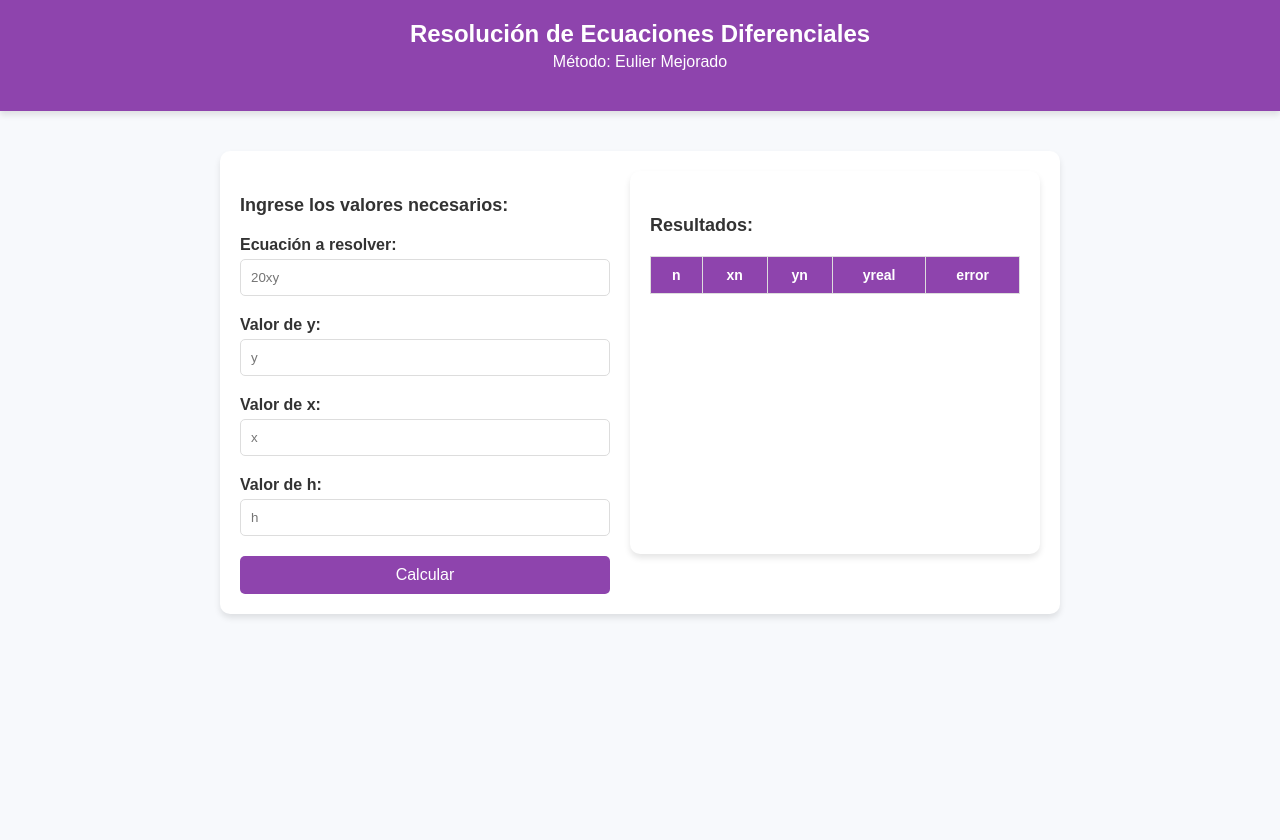
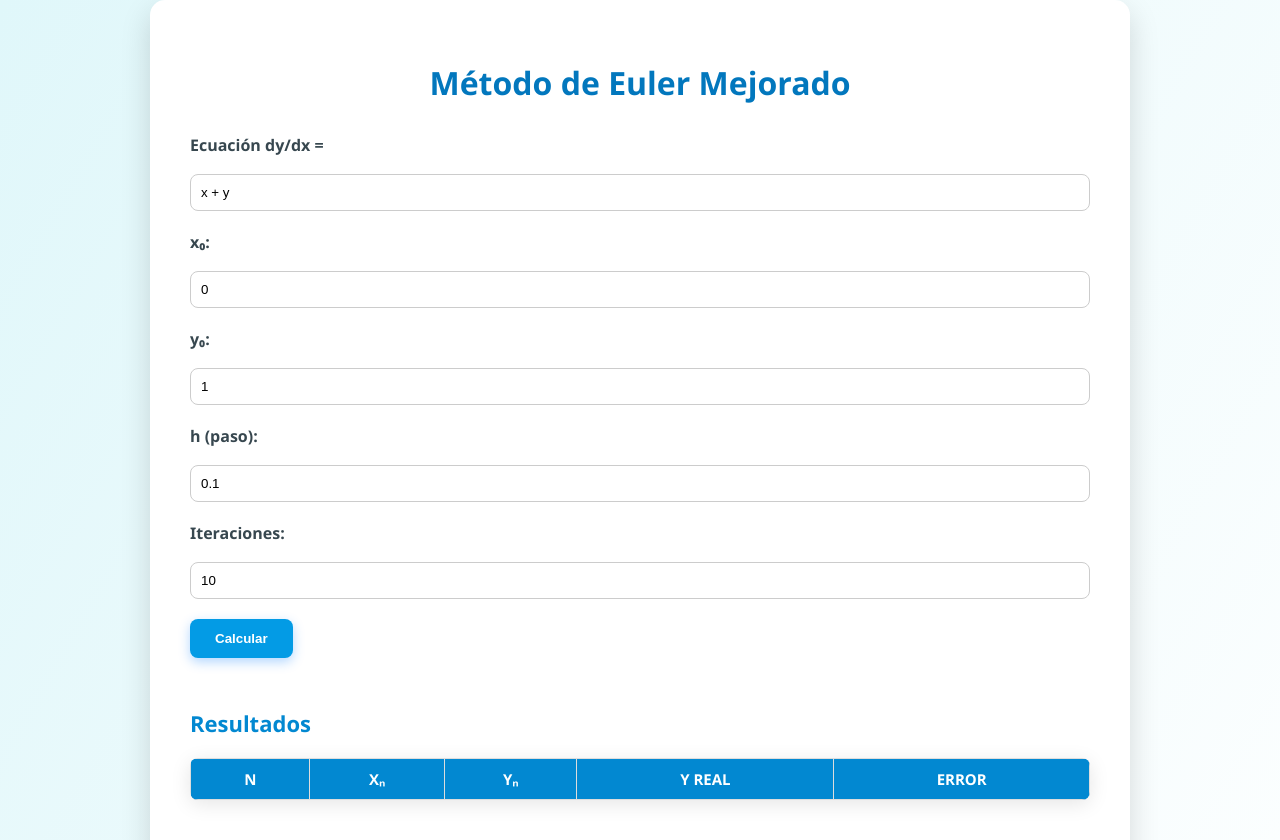
Before and after one commit to Gatito027/EulierMejorado, a Flask app: page / in a window 1280 px wide. Shown: the top 840 px of the page. Before the commit the page ends 618 px from the top, so only its background shows below. Run offline with Flask 3, Linux system fonts and the light colour scheme; lists and menus that the app fills with data are empty.

Commit message:
Calculo de y error

```diff
--- a/app.py
+++ b/app.py
@@ -1,25 +1,29 @@
 from flask import Flask, render_template, request, jsonify
+from controllers.euler_controller import metodo_euler_mejorado, euler_mejorado, datos_grafica
 
 app = Flask(__name__)
 
 @app.route("/")
-def home():
-    return render_template("views/index.html")
+def index():
+    return render_template("index.html")
 
 @app.route("/calcular", methods=["POST"])
 def calcular():
-    # Obtener datos enviados en el cuerpo de la solicitud
-    datos = request.get_json()
-    ecuacion = datos.get("Ecuacion")
-    print(datos)
-    jsonres= {"n":"0","xn":"1","yn":"1","yreal":"1","error":"0"},{"n":"1","xn":"1","yn":"1","yreal":"1","error":"0"},{"n":"2","xn":"1","yn":"1","yreal":"1","error":"0"}
-    # Validar que los datos existan
-    if not datos:
-        return jsonify({"error": "No se enviaron parámetros"}), 400
-    return jsonify(jsonres)
+    data = request.json
+    ecuacion = data["ecuacion"]
+    x0 = float(data["x0"])
+    y0 = float(data["y0"])
+    h = float(data["h"])
+    n = int(data["n"])
 
+    resultados = metodo_euler_mejorado(ecuacion, x0, y0, h, n)
+    x_vals, y_aprox, y_exact, errores = euler_mejorado(x0, y0, h, n)
+    datos = datos_grafica(x_vals, y_aprox, y_exact)
 
-
+    return jsonify({
+        "tabla": resultados,
+        "grafica": datos
+    })
 
 if __name__ == "__main__":
     app.run(debug=True)
--- a/static/js/scripts.js
+++ b/static/js/scripts.js
@@ -1,43 +1,69 @@
-document.getElementById("form-calcular").addEventListener("submit", async function(event) {
-    event.preventDefault();
+document.getElementById("formulario").addEventListener("submit", function(e) {
+    e.preventDefault();
 
-    const formData = new FormData(this);
-    const data = {
-        Ecuacion: formData.get("Ecuacion"),
-        valorY: formData.get("valorY"),
-        valorX: formData.get("valorX"),
-        valorH: formData.get("valorH"),
-    };
+    const ecuacion = document.getElementById("ecuacion").value;
+    const x0 = parseFloat(document.getElementById("x0").value);
+    const y0 = parseFloat(document.getElementById("y0").value);
+    const h = parseFloat(document.getElementById("h").value);
+    const n = parseInt(document.getElementById("n").value);
 
-    try {
-        const response = await fetch("/calcular", {
-            method: "POST",
-            headers: {
-                "Content-Type": "application/json",
-            },
-            body: JSON.stringify(data),
+    fetch("/calcular", {
+        method: "POST",
+        headers: { "Content-Type": "application/json" },
+        body: JSON.stringify({ ecuacion, x0, y0, h, n })
+    })
+    .then(response => response.json())
+    .then(data => {
+        // Tabla
+        const tabla = document.getElementById("tabla-resultados");
+        tabla.innerHTML = "";
+        data.tabla.forEach(fila => {
+            const tr = document.createElement("tr");
+            tr.innerHTML = `
+                <td>${fila.n}</td>
+                <td>${fila.xn}</td>
+                <td>${fila.yn}</td>
+                <td>${fila.yreal}</td>
+                <td>${fila.error}</td>
+            `;
+            tabla.appendChild(tr);
         });
 
-        if (!response.ok) {
-            throw new Error("Error en la solicitud");
-        }
+        // Gráfica
+        const ctx = document.getElementById('grafica').getContext('2d');
+        if (window.miGrafica) window.miGrafica.destroy(); // evitar superposición
 
-        const jsonRes = await response.json();
-        const tbody = document.getElementById("tabla-resultados");
-        tbody.innerHTML = ""; // Limpia las filas previas
-
-        jsonRes.forEach(row => {
-            const tr = document.createElement("tr");
-            tr.innerHTML = `
-                <td>${row.n}</td>
-                <td>${row.xn}</td>
-                <td>${row.yn}</td>
-                <td>${row.yreal}</td>
-                <td>${row.error}</td>
-            `;
-            tbody.appendChild(tr);
+        window.miGrafica = new Chart(ctx, {
+            type: 'line',
+            data: {
+                labels: data.grafica.x,
+                datasets: [
+                    {
+                        label: 'Euler Mejorado',
+                        data: data.grafica.y_aprox,
+                        borderColor: 'blue',
+                        fill: false
+                    },
+                    {
+                        label: 'Solución Exacta',
+                        data: data.grafica.y_exact,
+                        borderColor: 'green',
+                        fill: false
+                    }
+                ]
+            },
+            options: {
+                responsive: true,
+                plugins: {
+                    legend: {
+                        position: 'top'
+                    },
+                    title: {
+                        display: true,
+                        text: 'Comparación de Resultados'
+                    }
+                }
+            }
         });
-    } catch (error) {
-        console.error("Error:", error);
-    }
+    });
 });
--- a/static/styles/index.css
+++ b/static/styles/index.css
@@ -1,111 +1,129 @@
+/* Estilo general */
 body {
-    font-family: Arial, sans-serif;
-    background-color: #f7f9fc;
-    color: #333;
+    background: linear-gradient(120deg, #e0f7fa, #ffffff);
+    font-family: 'Segoe UI', Tahoma, Geneva, Verdana, sans-serif;
     margin: 0;
     padding: 0;
+    color: #333;
+    display: flex;
+    justify-content: center;
+    align-items: center;
+    min-height: 100vh;
 }
-header {
-    background-color: #8e44ad;
-    color: #fff;
+
+/* Contenedor principal */
+.container {
+    background-color: #ffffff;
+    border-radius: 15px;
+    padding: 40px;
+    box-shadow: 0 12px 30px rgba(0, 0, 0, 0.15);
+    width: 80%;
+    max-width: 900px;
+}
+
+/* Título principal */
+.titulo-principal {
+    font-weight: 700;
+    color: #0277bd;
     text-align: center;
-    padding: 20px 0;
-    box-shadow: 0 4px 6px rgba(0, 0, 0, 0.1);
+    margin-bottom: 30px;
+    font-size: 32px;
 }
-main.container {
-    max-width: 800px;
-    margin: 40px auto;
-    background: #fff;
-    padding: 20px;
-    border-radius: 10px;
-    box-shadow: 0 4px 6px rgba(0, 0, 0, 0.1);
+
+/* Subtítulo */
+.subtitulo {
+    color: #0288d1;
+    font-weight: 600;
+    margin-top: 50px;
+    margin-bottom: 20px;
+    font-size: 22px;
 }
-h1 {
-    margin: 0;
-    font-size: 24px;
+
+/* Etiquetas de formulario */
+label {
+    font-weight: 600;
+    color: #37474f;
+    margin-bottom: 8px;
+    display: inline-block;
 }
-p {
-    margin: 5px 0 20px;
-}
-h4 {
-    font-size: 18px;
-    margin-bottom: 20px;
-}
-.form-group {
-    margin-bottom: 20px;
-}
-label {
-    display: block;
-    font-weight: bold;
-    margin-bottom: 5px;
-}
-input[type="text"], input[type="number"] {
+
+/* Input de formulario */
+input[type="number"], input[type="text"] {
     width: 100%;
     padding: 10px;
-    border: 1px solid #ddd;
-    border-radius: 5px;
+    margin: 10px 0 20px 0;
+    border-radius: 8px;
+    border: 1px solid #ccc;
     box-sizing: border-box;
 }
-button {
-    display: block;
-    width: 100%;
-    padding: 10px;
-    background-color: #8e44ad;
-    color: #fff;
-    font-size: 16px;
+
+/* Botón */
+button.btn-primary {
+    background-color: #039be5;
+    color: white;
     border: none;
-    border-radius: 5px;
+    font-weight: 600;
+    padding: 12px 25px;
+    border-radius: 8px;
     cursor: pointer;
-    transition: background-color 0.3s ease;
-}
-button:hover {
-    background-color: #8e44ad;
-}
-#resultado {
-    max-width: 800px;
-    margin: 40px auto;
-    background: #fff;
-    padding: 20px;
-    border-radius: 10px;
-    box-shadow: 0 4px 6px rgba(0, 0, 0, 0.1);
+    transition: all 0.3s ease;
+    box-shadow: 0 4px 12px rgba(0, 123, 255, 0.3);
 }
 
-table {
+button.btn-primary:hover {
+    background-color: #0277bd;
+    box-shadow: 0 6px 16px rgba(0, 123, 255, 0.4);
+}
+
+/* Tabla de resultados */
+.table {
+    margin-top: 15px;
+    font-size: 15px;
+    border-radius: 8px;
+    overflow: hidden;
+    box-shadow: 0 4px 20px rgba(0, 0, 0, 0.1);
     width: 100%;
     border-collapse: collapse;
-    margin-top: 20px;
 }
 
-table th, table td {
-    border: 1px solid #ddd;
+.table thead {
+    background-color: #0288d1;
+    color: #ffffff;
+    font-weight: bold;
+    text-transform: uppercase;
+}
+
+.table tbody tr:nth-child(even) {
+    background-color: #f1f9ff;
+}
+
+.table tbody tr:hover {
+    background-color: #e0f7fa;
+    transition: background-color 0.3s;
+}
+
+.table th, .table td {
     padding: 10px;
     text-align: center;
-    font-size: 14px;
+    border: 1px solid #ddd;
 }
 
-table th {
-    background-color: #8e44ad;
-    color: #fff;
-    font-weight: bold;
+/* Gráfica */
+canvas#grafica {
+    margin-top: 40px;
 }
 
-table tr:nth-child(even) {
-    background-color: #fdf7ff;
+/* Responsive tweaks */
+@media (max-width: 768px) {
+    .container {
+        padding: 20px;
+    }
+
+    .titulo-principal {
+        font-size: 26px;
+    }
+
+    .subtitulo {
+        font-size: 18px;
+    }
 }
-
-table tr:hover {
-    background-color: #f6e1ff;
-}
-.flex-container {
-    display: flex;
-    gap: 20px;
-}
-
-.form-section {
-    flex: 1;
-}
-
-#resultado {
-    flex: 1;
-    margin-top: 0; /* Elimina margen adicional si hay */
-}
--- /dev/null
+++ b/templates/index.html
@@ -0,0 +1,51 @@
+<!DOCTYPE html>
+<html lang="es">
+<head>
+    <meta charset="UTF-8">
+    <title>Método de Euler Mejorado</title>
+    <link rel="stylesheet" href="/static/styles/index.css">
+    <script src="https://cdn.jsdelivr.net/npm/chart.js"></script>
+</head>
+<body>
+    <div class="container">
+        <h1 class="titulo-principal">Método de Euler Mejorado</h1>
+
+        <form id="formulario" class="formulario-container">
+            <label for="ecuacion">Ecuación dy/dx =</label>
+            <input type="text" id="ecuacion" value="x + y" required><br>
+
+            <label for="x0">x₀:</label>
+            <input type="number" id="x0" value="0" step="any" required>
+
+            <label for="y0">y₀:</label>
+            <input type="number" id="y0" value="1" step="any" required>
+
+            <label for="h">h (paso):</label>
+            <input type="number" id="h" value="0.1" step="any" required>
+
+            <label for="n">Iteraciones:</label>
+            <input type="number" id="n" value="10" required>
+
+            <button type="submit" class="btn-primary">Calcular</button>
+        </form>
+
+        <h2 class="subtitulo">Resultados</h2>
+        <table class="table">
+            <thead>
+                <tr>
+                    <th>n</th>
+                    <th>xₙ</th>
+                    <th>yₙ</th>
+                    <th>y real</th>
+                    <th>Error</th>
+                </tr>
+            </thead>
+            <tbody id="tabla-resultados"></tbody>
+        </table>
+
+        <canvas id="grafica" width="600" height="400"></canvas>
+    </div>
+
+    <script src="/static/js/scripts.js"></script>
+</body>
+</html>
--- a/templates/views/index.html
+++ /dev/null
@@ -1,59 +0,0 @@
-<!DOCTYPE html>
-<html lang="en">
-<head>
-    <meta charset="UTF-8">
-    <meta name="viewport" content="width=device-width, initial-scale=1.0">
-    <title>Eulier Mejorado</title>
-    <link rel="stylesheet" href="{{ url_for('static', filename='styles/index.css') }}">
-</head>
-<body>
-    <header>
-        <h1>Resolución de Ecuaciones Diferenciales</h1>
-        <p>Método: Eulier Mejorado</p>
-    </header>
-    <main class="container">
-        <div class="flex-container">
-            <div class="form-section">
-                <h4>Ingrese los valores necesarios:</h4>
-                <form action="/calcular" method="post" id="form-calcular">
-                    <div class="form-group">
-                        <label for="Ecuacion">Ecuación a resolver:</label>
-                        <input type="text" name="Ecuacion" id="Ecuacion" placeholder="20xy" required>
-                    </div>
-                    <div class="form-group">
-                        <label for="valorY">Valor de y:</label>
-                        <input type="number" name="valorY" id="valorY" placeholder="y" required>
-                    </div>
-                    <div class="form-group">
-                        <label for="valorX">Valor de x:</label>
-                        <input type="number" name="valorX" id="valorX" placeholder="x" required>
-                    </div>
-                    <div class="form-group">
-                        <label for="valorH">Valor de h:</label>
-                        <input type="number" name="valorH" id="valorH" placeholder="h" required>
-                    </div>
-                    <button type="submit">Calcular</button>
-                </form>
-            </div>
-            <div id="resultado">
-                <h4>Resultados:</h4>
-                <table>
-                    <thead>
-                        <tr>
-                            <th>n</th>
-                            <th>xn</th>
-                            <th>yn</th>
-                            <th>yreal</th>
-                            <th>error</th>
-                        </tr>
-                    </thead>
-                    <tbody id="tabla-resultados">
-                        <!-- Aquí se agregarán las filas dinámicamente -->
-                    </tbody>
-                </table>
-            </div>
-        </div>
-    </main>
-</body>
-<script src="{{ url_for('static', filename='js/scripts.js') }}"></script>
-</html>
```
Also changed, not shown: controllers/euler_controller.py (added, +83 -0 lines), requirements.txt (+13 -0 lines).
